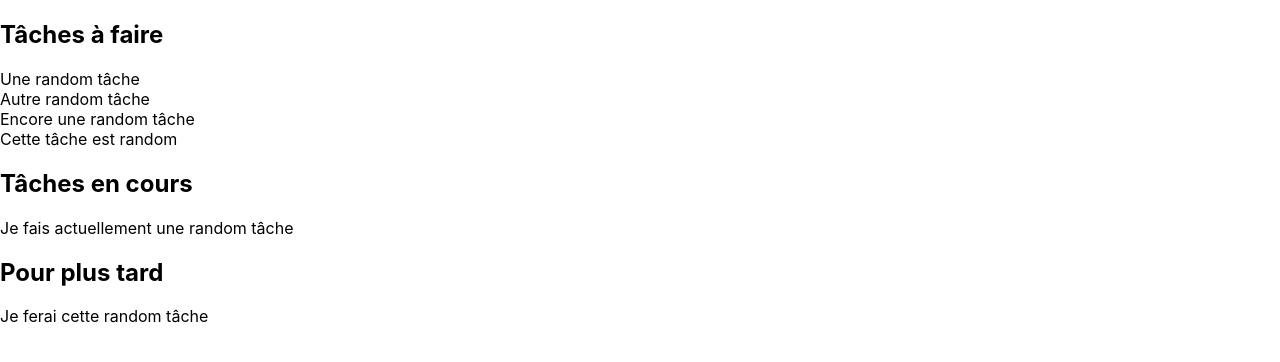
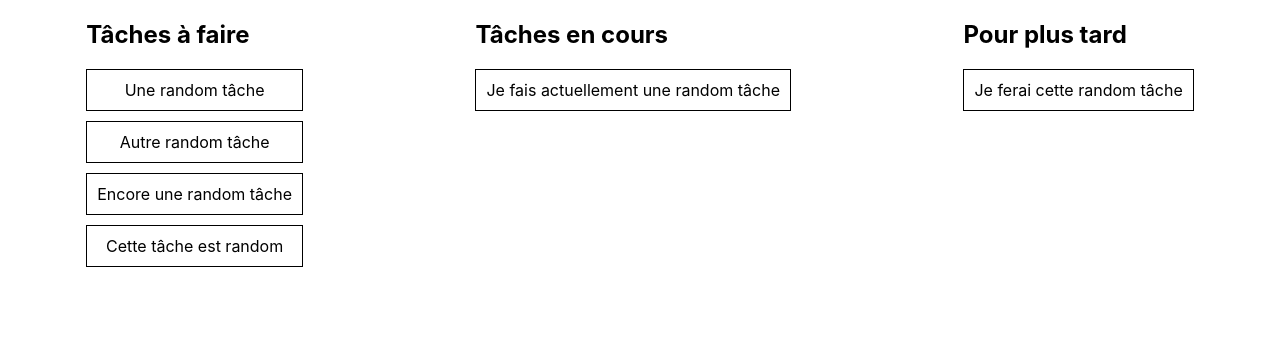
Before and after one commit to Arnaud293/ReactApp_Task-Manager, a React (Create React App) app: page / in a window 1280 px wide. Shown: the top 362 px of the page. Built offline with nearby package versions, Linux system fonts and the light colour scheme.

Commit message:
add simple style for testing

```diff
--- a/src/index.css
+++ b/src/index.css
@@ -11,3 +11,22 @@ code {
   font-family: source-code-pro, Menlo, Monaco, Consolas, 'Courier New',
     monospace;
 }
+
+.tasks{
+  display: flex;
+  justify-content: space-around;
+  align-items: flex-start;
+}
+
+.task-item {
+  min-height: 20px;
+  border: 1px solid black;
+  text-align: center;
+  padding: 10px;
+  margin-bottom: 10px;
+}
+
+.task-item:hover{
+  background-color: bisque;
+  cursor: pointer;
+}
```
